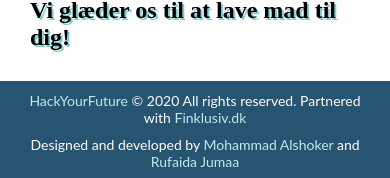
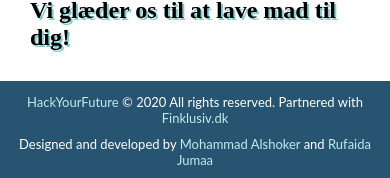
Before and after one commit to rufaidaju/ArabiFoodTapas, a React (Create React App) app: page /about in a window 390 px wide. Shown: the part 921-1099 px from the top of the page. Built offline with nearby package versions, Linux system fonts and the light colour scheme.

Commit message:
Change footer font size

```diff
--- a/src/App.css
+++ b/src/App.css
@@ -158,12 +158,12 @@
   flex-direction: column;
   justify-content: center;
   align-items: center;
-  font-size: 18px;
 }
 
 .footer p {
   padding: 5px;
-  font: 18px "lato", sans-serif;
+  font: 16px "lato", sans-serif;
+  text-align: center;
 }
 
 .footer a {
@@ -561,9 +561,9 @@ a {
     display: flex;
     padding: 10px;
   }
-  .footer p {
+  /* .footer p {
     text-align: center;
-  }
+  } */
 
   .about-info img {
     width: 60%;
@@ -582,6 +582,9 @@ a {
     font-size: 12px;
     font-weight: normal;
   }
+  .footer p {
+    font-size: 14px;
+  }
 }
 
 @media only screen and (max-width: 576px) {
@@ -597,6 +600,9 @@ a {
   .contact-info p {
     font-size: 16px;
   }
+  .footer p {
+    font-size: 14px;
+  }
 }
 
 @media only screen and (max-width: 480px) {
@@ -606,7 +612,7 @@ a {
   }
 
   .footer p {
-    font-size: 14px;
+    font-size: 13px;
   }
 
   .button {
```
